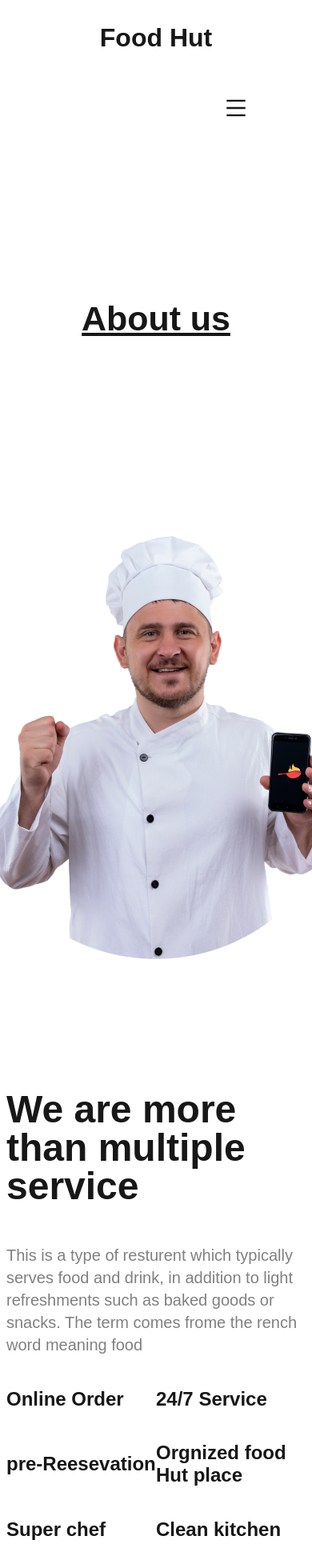
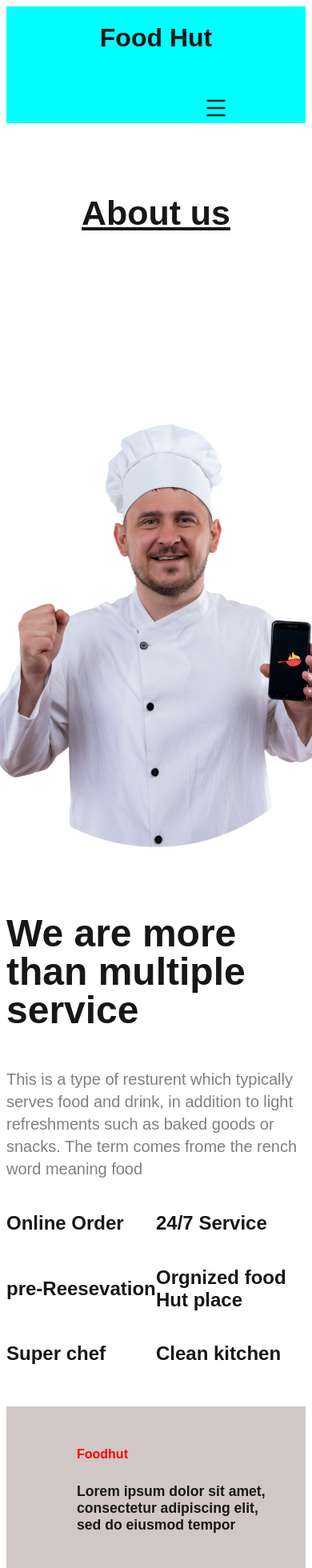
Before and after one commit to AliAkbarBrohiWebDeveloper/multi-page-website-custom-css, a Next.js app: page /About in a window 390 px wide. Shown: the top 1960 px of the page at 80% size. Built offline with nearby package versions, Linux system fonts and the light colour scheme.

Commit message:
adding project

```diff
--- a/src/components/widjets/header.tsx
+++ b/src/components/widjets/header.tsx
@@ -43,7 +43,8 @@ const toggleMenu=()=>{
     </Link>
 
   </li>
-</ul>
+  </ul>
+
 <div className='navbar-menu-icon' onClick={toggleMenu}>
 {isMenuOpen ? <AiOutlineClose size={30}/>: <AiOutlineMenu size={30}/>}
 
@@ -52,6 +53,7 @@ const toggleMenu=()=>{
 </div>
 
 </div>
+
 
 {isMenuOpen&&(
  <ul>
--- a/src/components/widjets/special.tsx
+++ b/src/components/widjets/special.tsx
@@ -50,7 +50,7 @@ const Special = () => {
 <div className='special-section'>
 
 <h3>Today special offers</h3>
-<p>Lorem Ipsum is simply dummy text of the printing and typesetting industry. Lorem Ipsum has been the industrys standard dummy text ever since the 1500s</p>
+<p>Lorem Ipsum is simply dummy text of the printing and typesetting industry.</p>
 
 </div>
 <div className='special-images'>
--- a/src/styles/about.css
+++ b/src/styles/about.css
@@ -1,6 +1,6 @@
 .about-section{
 
-margin-top: 7rem;
+margin-top: 4rem;
 
 }
 .about-heading{
@@ -12,13 +12,16 @@ margin-top: 7rem;
     font-size: 4rem;
     line-height: 4rem;
 }
+.about-heading h6{
+    margin-top: 1rem;
+}
 
 .main-about-section{
     display: flex;
     align-items: center;
-    gap: 7rem;
+    gap: 2rem;
     flex-direction: column;
-    margin-top: 1.5rem;
+    margin-top: 1rem;
 }
 
 .second-section h3{
--- a/src/styles/footer.css
+++ b/src/styles/footer.css
@@ -1,4 +1,4 @@
-.top-footer{
+/* .top-footer{
 margin-top: 4rem;
 
 
@@ -57,3 +57,121 @@ padding-right: 1.5rem;
 }
 
 }
+ */
+
+
+
+   /* General Styling */
+.top-footer {
+    margin-top: 4rem;
+}
+
+.top-dev {
+    background-color: rgb(209, 199, 199);
+    padding: 4rem;
+    margin-top: 1.5rem;
+}
+
+.middle-dev {
+    margin-left: auto;
+    margin-right: auto;
+    display: grid;
+    grid-template-columns: repeat(3, minmax(0, 1fr));
+    gap: 1.5rem;
+    padding-left: 1.5rem;
+    padding-right: 1.5rem;
+}
+
+.bold {
+    font-size: 1.25rem;
+    line-height: 1.75rem;
+    color: red;
+    font-weight: 700;
+}
+
+.distance {
+    margin-top: 1.5rem;
+}
+
+.container {
+    width: 100%;
+}
+
+/* Mobile Responsive Design */
+
+/* For screens smaller than 640px (most mobile devices) */
+@media (max-width: 640px) {
+    .container {
+        padding-left: 1rem;
+        padding-right: 1rem;
+    }
+
+    .middle-dev {
+        grid-template-columns: 1fr; /* Use a single column layout for mobile */
+        padding-left: 1rem;
+        padding-right: 1rem;
+    }
+
+    .bold {
+        font-size: 1rem; /* Smaller font size for mobile devices */
+        line-height: 1.5rem; /* Adjust line height for better readability */
+    }
+
+    .top-dev {
+        padding: 2rem; /* Reduce padding to fit the smaller screen */
+    }
+
+    .top-footer {
+        margin-top: 2rem; /* Reduce margin-top to prevent excessive space */
+    }
+}
+
+/* For tablets and devices larger than 640px but smaller than 768px */
+@media (min-width: 641px) and (max-width: 767px) {
+    .middle-dev {
+        grid-template-columns: repeat(2, 1fr); /* Use a 2-column layout for tablets */
+    }
+
+    .bold {
+        font-size: 1.125rem; /* Slightly larger text for medium-sized devices */
+    }
+
+    .top-dev {
+        padding: 3rem; /* Adjust padding for medium screens */
+    }
+}
+
+/* For larger screens, 768px and up (desktops) */
+@media (min-width: 768px) {
+    .container {
+        max-width: 768px;
+    }
+
+    .middle-dev {
+        grid-template-columns: repeat(3, 1fr); /* Use 3-column layout for larger screens */
+    }
+
+    .bold {
+        font-size: 1.25rem; /* Standard text size for larger screens */
+    }
+
+    .top-dev {
+        padding: 4rem; /* Original padding for larger screens */
+    }
+}
+
+/* For very small screens, under 350px */
+@media (max-width: 350px) {
+    .bold {
+        font-size: 0.9rem; /* Further reduce font size for very small screens */
+    }
+
+    .top-dev {
+        padding: 1.5rem; /* Reduce padding even more */
+    }
+
+    .middle-dev {
+        padding-left: 1rem;
+        padding-right: 1rem;
+    }
+}
--- a/src/styles/header.css
+++ b/src/styles/header.css
@@ -4,7 +4,7 @@ position: sticky;
 top: 0;
 z-index: 10;
 
-
+background-color: aqua;
 }
 .main-div{
 
@@ -28,14 +28,20 @@ flex-direction: column;
 .ul-list{
     display: flex;
 flex-direction: column;
-    gap: 2rem;
+    gap: 4rem;
+
+    color: white;
+    height: 400px;
+    width: 200px;
+    text-align: center;
 
 }
 
 .navbar-menu-icon{
     display: block;
     cursor: pointer;
-    margin-left: 200px;
+    margin-left: 150px;
+
 
 }
 
--- a/src/styles/special.css
+++ b/src/styles/special.css
@@ -18,11 +18,15 @@ margin-top: 7rem;
     font-weight: 800px;
     font-size: 1.25rem;
     line-height: 2rem;
+    white-space: pre-line;
+
 }
 .special-section p{
     margin-top: 0.75rem;
     font-size: 1.25rem;
     line-height: 1.75rem;
+    max-width: 640px;
+
 }
 
 
@@ -75,5 +79,7 @@ margin-top: 1rem;
 @media(min-width:768px){
     .special-images{
         flex-direction: row;
+    }.special-section p{
+       margin-left: 300PX;
     }
 }
```
